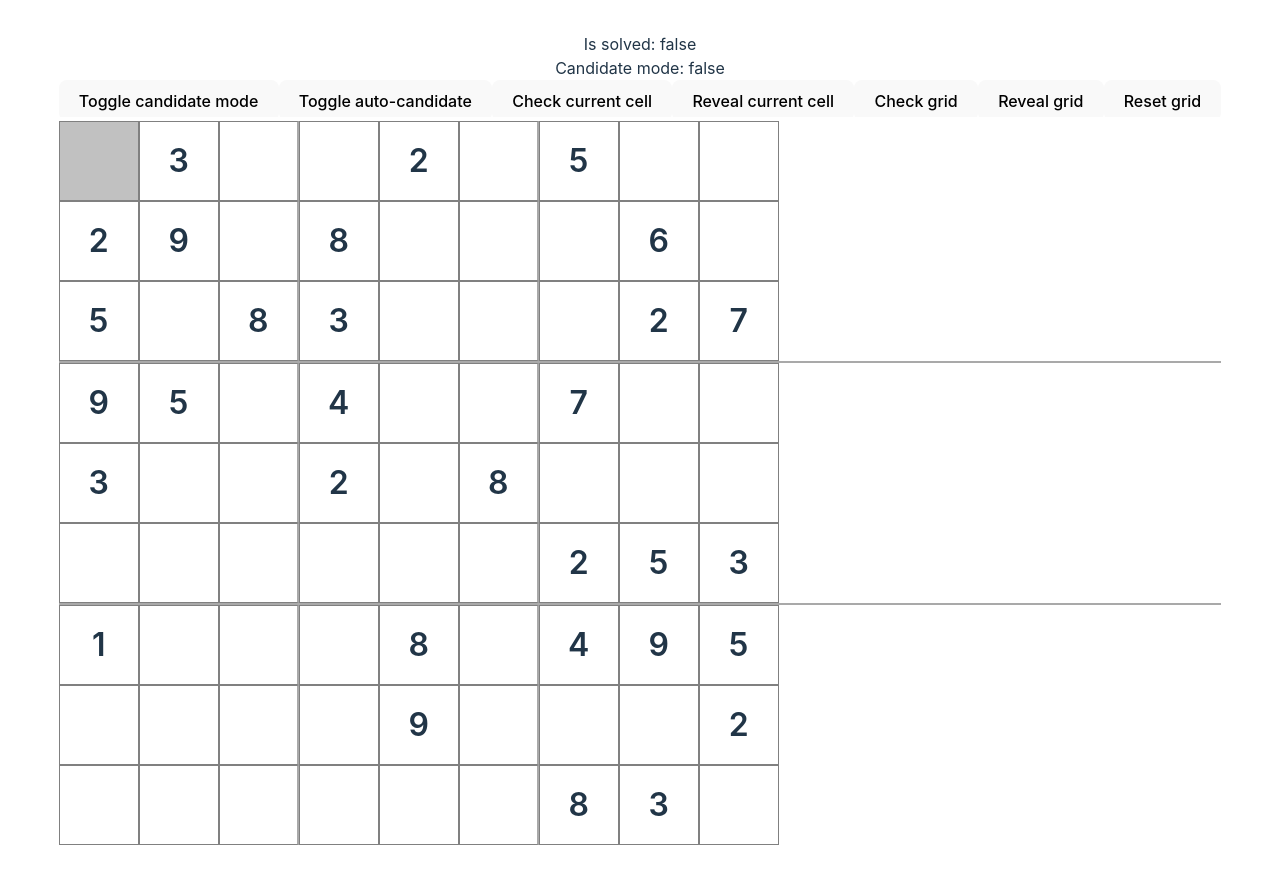
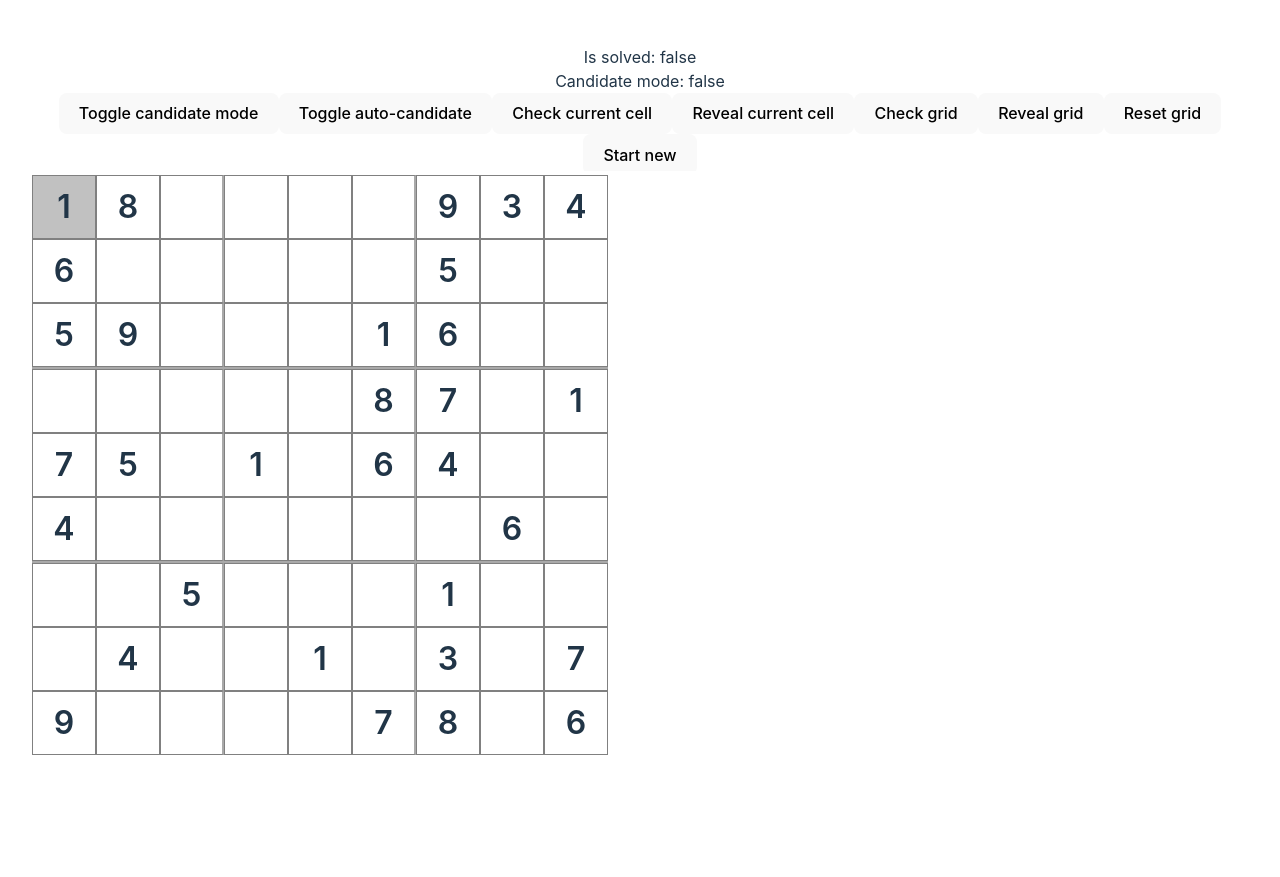
Before and after one commit to MatthewConrad/endless-sudoku, a React (Vite) app: page / in a window 1280 px wide. After the commit the page ends 800 px from the top, so only its background shows below. Built offline with nearby package versions, Linux system fonts and the light colour scheme.

Commit message:
Moved grid initialization around so can more easily start new game.

```diff
--- a/src/App.css
+++ b/src/App.css
@@ -19,6 +19,8 @@
   display: flex;
   flex-direction: row;
 
+  max-width: 36rem;
+
   box-sizing: border-box;
   &:nth-of-type(3),
   &:nth-of-type(6) {
@@ -27,8 +29,8 @@
 }
 
 .cell {
-  width: 5rem;
-  height: 5rem;
+  width: 4rem;
+  height: 4rem;
 
   box-sizing: border-box;
   display: flex;
@@ -87,39 +89,3 @@
     opacity: 1;
   }
 }
-
-.logo {
-  height: 6em;
-  padding: 1.5em;
-  will-change: filter;
-  transition: filter 300ms;
-}
-.logo:hover {
-  filter: drop-shadow(0 0 2em #646cffaa);
-}
-.logo.react:hover {
-  filter: drop-shadow(0 0 2em #61dafbaa);
-}
-
-@keyframes logo-spin {
-  from {
-    transform: rotate(0deg);
-  }
-  to {
-    transform: rotate(360deg);
-  }
-}
-
-@media (prefers-reduced-motion: no-preference) {
-  a:nth-of-type(2) .logo {
-    animation: logo-spin infinite 20s linear;
-  }
-}
-
-.card {
-  padding: 2em;
-}
-
-.read-the-docs {
-  color: #888;
-}
--- a/src/App.tsx
+++ b/src/App.tsx
@@ -1,103 +1,32 @@
-import { useRef, useState } from "react";
+import { useLayoutEffect, useState } from "react";
 import "./App.css";
 import { createNewGrid } from "./logic/generation";
 import { PuzzleGrid } from "./types/grid";
-import { useCursor } from "./hooks/useCursor";
-import { Cell } from "./components/Cell";
-import { useGridState } from "./hooks/useGridState";
-import { isCellValueValid } from "./logic/validity";
+import { GameGrid } from "./components/GameGrid";
+import { BLANK_GRID } from "./logic/constants";
 
-const { playableGrid, filledGrid } = createNewGrid();
+const App = () => {
+  const [baseGrids, setBaseGrids] = useState<{
+    initialGrid: PuzzleGrid;
+    solvedGrid: PuzzleGrid;
+  }>({ initialGrid: [...BLANK_GRID], solvedGrid: [...BLANK_GRID] });
 
-function App() {
-  const initialGrid = useRef<PuzzleGrid>(playableGrid);
-  const solvedGrid = useRef<PuzzleGrid>(filledGrid);
+  const handleStartNewGrid = (isSolved: boolean) => {
+    if (isSolved || confirm("Are you sure you want to start a new grid?")) {
+      const newGrid = createNewGrid();
+      setBaseGrids({
+        initialGrid: newGrid.playableGrid,
+        solvedGrid: newGrid.filledGrid,
+      });
+    }
+  };
 
-  const {
-    gridState,
-    currentGrid,
-    isSolved,
-    toggleCellUserCandidate,
-    setCellUserValue,
-    checkCell,
-    revealCell,
-    clearCell,
-    checkGrid,
-    revealGrid,
-    resetGrid,
-  } = useGridState({
-    initialGrid: initialGrid.current,
-    solvedGrid: solvedGrid.current,
-  });
+  useLayoutEffect(() => {
+    const { playableGrid, filledGrid } = createNewGrid();
+    setBaseGrids({ initialGrid: playableGrid, solvedGrid: filledGrid });
+  }, []);
 
-  const { cursor, onToggleCandidateMode, onCellClick, onKeyDown, onKeyUp } =
-    useCursor({
-      onToggleCandidate: toggleCellUserCandidate,
-      onSetCellValue: setCellUserValue,
-      onClearCell: clearCell,
-    });
-
-  const [isAutoCandidate, setIsAutoCandidate] = useState(false);
-
-  return (
-    <>
-      <div>Is solved: {`${isSolved}`}</div>
-      <div>Candidate mode: {`${cursor.isCandidateMode}`}</div>
-      <button onClick={onToggleCandidateMode}>Toggle candidate mode</button>
-      <button onClick={() => setIsAutoCandidate((a) => !a)}>
-        Toggle auto-candidate
-      </button>
-      <button onClick={() => checkCell(cursor)}>Check current cell</button>
-      <button onClick={() => revealCell(cursor)}>Reveal current cell</button>
-      <button onClick={checkGrid}>Check grid</button>
-      <button onClick={revealGrid}>Reveal grid</button>
-      <button onClick={resetGrid}>Reset grid</button>
-      <div
-        className="grid"
-        tabIndex={0}
-        onKeyDown={onKeyDown}
-        onKeyUp={onKeyUp}
-      >
-        {Object.entries(gridState).map(([rowIndex, rowState]) => {
-          return (
-            <div key={`row-${rowIndex}`} className="row">
-              {Object.entries(rowState).map(([colIndex, cellState]) => {
-                const isCurrentRow = cursor.rowIndex === +rowIndex;
-                const isCurrentColumn = cursor.columnIndex === +colIndex;
-
-                const isCellActive = isCurrentRow && isCurrentColumn;
-
-                const isCellInvalid = !!(
-                  cellState.userValue &&
-                  !isCellValueValid({
-                    puzzleGrid: currentGrid,
-                    gridCell: cellState,
-                    value: cellState.userValue,
-                  })
-                );
-
-                return (
-                  <Cell
-                    key={`${rowIndex},${colIndex}`}
-                    {...cellState}
-                    onCellClick={() => onCellClick(+rowIndex, +colIndex)}
-                    onCandidateClick={(candidateValue) =>
-                      toggleCellUserCandidate(candidateValue, cellState)
-                    }
-                    rowIndex={+rowIndex}
-                    columnIndex={+colIndex}
-                    isActive={isCellActive}
-                    isInvalid={isCellInvalid}
-                    isAutoCandidate={isAutoCandidate}
-                  />
-                );
-              })}
-            </div>
-          );
-        })}
-      </div>
-    </>
-  );
-}
+  return <GameGrid {...baseGrids} onStartNewGrid={handleStartNewGrid} />;
+};
 
 export default App;
--- /dev/null
+++ b/src/components/GameGrid.tsx
@@ -0,0 +1,106 @@
+import { useState } from "react";
+
+import { PuzzleGrid } from "../types/grid";
+import { isCellValueValid } from "../logic/validity";
+import { useCursor } from "../hooks/useCursor";
+import { useGridState } from "../hooks/useGridState";
+import { Cell } from "../components/Cell";
+
+interface GameGridProps {
+  initialGrid: PuzzleGrid;
+  solvedGrid: PuzzleGrid;
+  onStartNewGrid: (isSolved: boolean) => void;
+}
+
+export const GameGrid = ({
+  initialGrid,
+  solvedGrid,
+  onStartNewGrid,
+}: GameGridProps) => {
+  const {
+    gridState,
+    currentGrid,
+    isSolved,
+    toggleCellUserCandidate,
+    setCellUserValue,
+    checkCell,
+    revealCell,
+    clearCell,
+    checkGrid,
+    revealGrid,
+    resetGrid,
+  } = useGridState({
+    initialGrid,
+    solvedGrid,
+  });
+
+  const { cursor, onToggleCandidateMode, onCellClick, onKeyDown, onKeyUp } =
+    useCursor({
+      onToggleCandidate: toggleCellUserCandidate,
+      onSetCellValue: setCellUserValue,
+      onClearCell: clearCell,
+    });
+
+  const [isAutoCandidate, setIsAutoCandidate] = useState(false);
+
+  return (
+    <>
+      <div>Is solved: {`${isSolved}`}</div>
+      <div>Candidate mode: {`${cursor.isCandidateMode}`}</div>
+      <button onClick={onToggleCandidateMode}>Toggle candidate mode</button>
+      <button onClick={() => setIsAutoCandidate((a) => !a)}>
+        Toggle auto-candidate
+      </button>
+      <button onClick={() => checkCell(cursor)}>Check current cell</button>
+      <button onClick={() => revealCell(cursor)}>Reveal current cell</button>
+      <button onClick={checkGrid}>Check grid</button>
+      <button onClick={revealGrid}>Reveal grid</button>
+      <button onClick={resetGrid}>Reset grid</button>
+      <button onClick={() => onStartNewGrid(isSolved)}>Start new</button>
+      <div
+        className="grid"
+        tabIndex={0}
+        onKeyDown={onKeyDown}
+        onKeyUp={onKeyUp}
+      >
+        {Object.entries(gridState).map(([rowIndex, rowState]) => {
+          return (
+            <div key={`row-${rowIndex}`} className="row">
+              {Object.entries(rowState).map(([colIndex, cellState]) => {
+                const isCurrentRow = cursor.rowIndex === +rowIndex;
+                const isCurrentColumn = cursor.columnIndex === +colIndex;
+
+                const isCellActive = isCurrentRow && isCurrentColumn;
+
+                const isCellInvalid = !!(
+                  cellState.userValue &&
+                  !isCellValueValid({
+                    puzzleGrid: currentGrid,
+                    gridCell: cellState,
+                    value: cellState.userValue,
+                  })
+                );
+
+                return (
+                  <Cell
+                    key={`${rowIndex},${colIndex}`}
+                    {...cellState}
+                    onCellClick={() => onCellClick(+rowIndex, +colIndex)}
+                    onCandidateClick={(candidateValue) =>
+                      toggleCellUserCandidate(candidateValue, cellState)
+                    }
+                    rowIndex={+rowIndex}
+                    columnIndex={+colIndex}
+                    isActive={isCellActive}
+                    isInvalid={isCellInvalid}
+                    isAutoCandidate={isAutoCandidate}
+                  />
+                );
+              })}
+            </div>
+          );
+        })}
+      </div>
+    </>
+  );
+};
--- a/src/hooks/useGridState.tsx
+++ b/src/hooks/useGridState.tsx
@@ -1,4 +1,4 @@
-import { useMemo, useState } from "react";
+import { useEffect, useMemo, useState } from "react";
 import { CellValue, GridCell, GridState, PuzzleGrid } from "../types/grid";
 import {
   clearCellState,
@@ -106,6 +106,10 @@ export const useGridState = ({ initialGrid, solvedGrid }: UseGridStateArgs) => {
 
   const resetGrid = () => setGridState(initialState);
 
+  useEffect(() => {
+    setGridState(initialState);
+  }, [initialGrid, solvedGrid]);
+
   return {
     gridState,
     currentGrid,
--- a/src/logic/state.ts
+++ b/src/logic/state.ts
@@ -156,6 +156,7 @@ export const clearCellState = (cellState: GridCellState): GridCellState => {
     ...cellState,
     userValue: 0,
     userCandidates: { ...DEFAULT_CANDIDATES },
+    isIncorrect: false,
   };
 };
 
```
